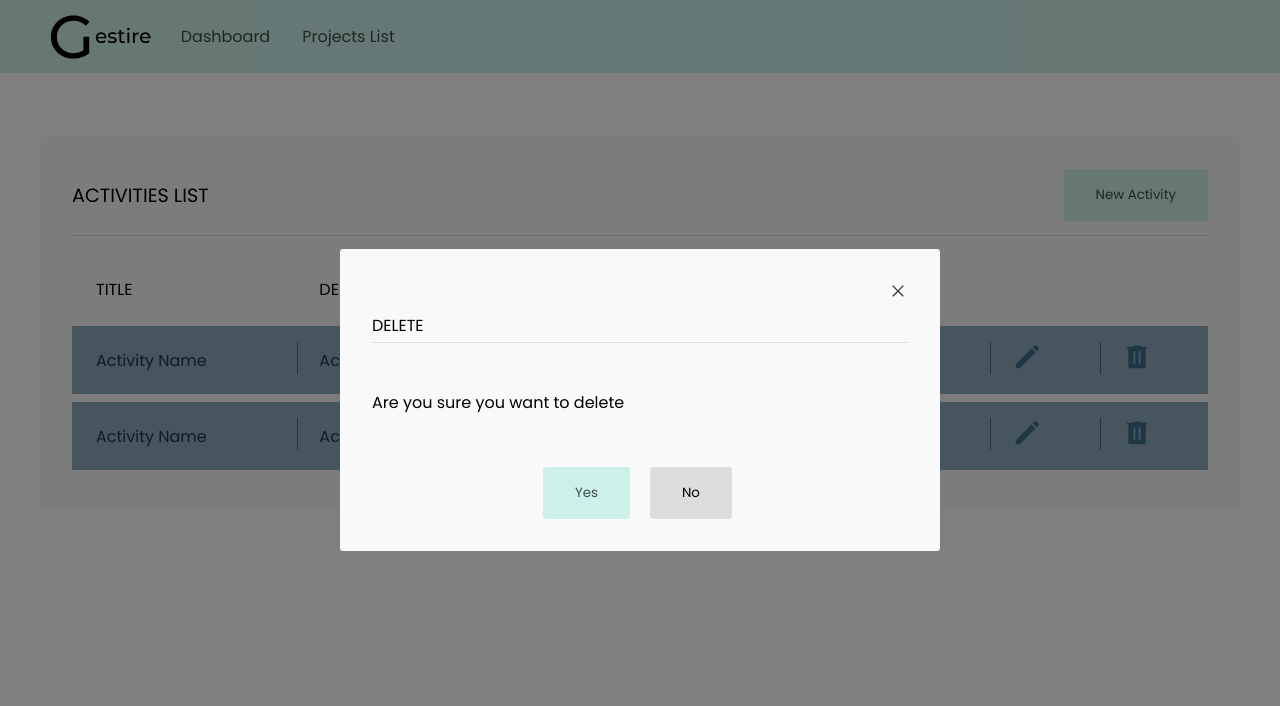
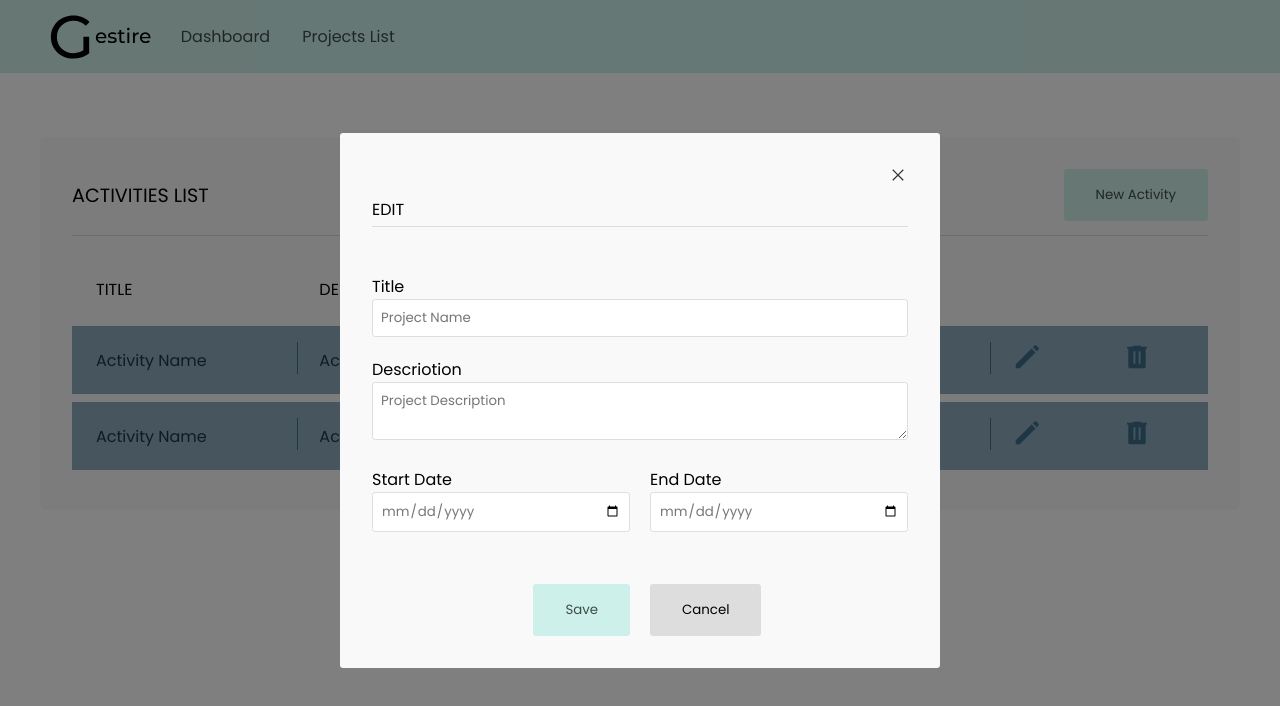
Before and after one commit to jessicagbsg/Gestire, a React (Create React App) app: page /projects/1/activities in a window 1280 px wide. Both pictures are taken after a click on the button 1027 px from the left and 360 px from the top of the page. Shown: the top 706 px of the page. Built offline with nearby package versions, Linux system fonts and the light colour scheme.

Commit message:
Edit modal edited

```diff
--- a/src/components/Modals/EditModal.tsx
+++ b/src/components/Modals/EditModal.tsx
@@ -24,11 +24,30 @@ export function EditModal({ isOpen, onRequestClose }: EditModalProps) {
       </button>
 
       <Container>
-        <h2 className="span">DELETE</h2>
-        <p className="span">Are you sure you want to delete</p>
+        <h2 className="span">EDIT</h2>
 
-        <button className="green">Yes</button>
-        <button>No</button>
+        <div className="span">
+          <label htmlFor="title">Title</label>
+          <input type="text" id="title" placeholder="Project Name" />
+        </div>
+
+        <div className="span">
+          <label htmlFor="description">Descriotion</label>
+          <textarea id="description" placeholder="Project Description" />
+        </div>
+
+        <div>
+          <label htmlFor="startDate"> Start Date</label>
+          <input type="date" id="startDate" />
+        </div>
+
+        <div>
+          <label htmlFor="endDate">End Date</label>
+          <input type="date" id="endDate" />
+        </div>
+
+        <button className="green">Save</button>
+        <button>Cancel</button>
       </Container>
     </Modal>
   );
--- a/src/pages/ProjectsList/styles.ts
+++ b/src/pages/ProjectsList/styles.ts
@@ -66,6 +66,10 @@ export const ListTable = styled.div<ListProps>`
         background-color: ${(p) => p.detailColor};
         position: absolute;
       }
+      & + td:last-child::after {
+        display: none;
+      }
+
       img {
         width: 30px;
         height: 30px;
```
